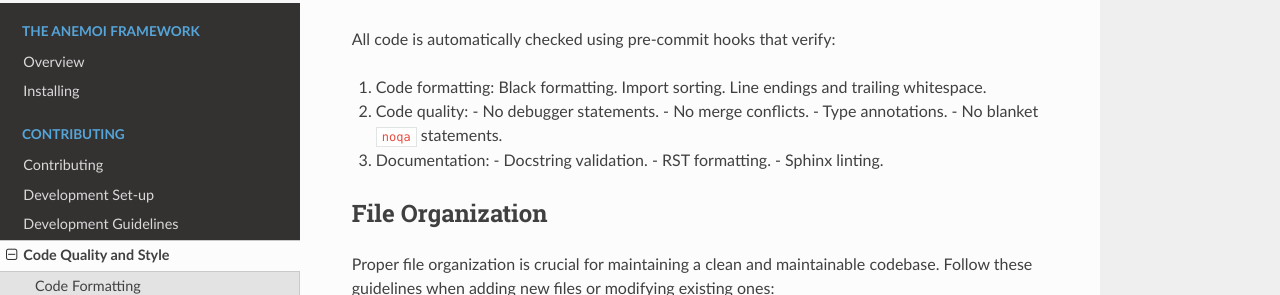
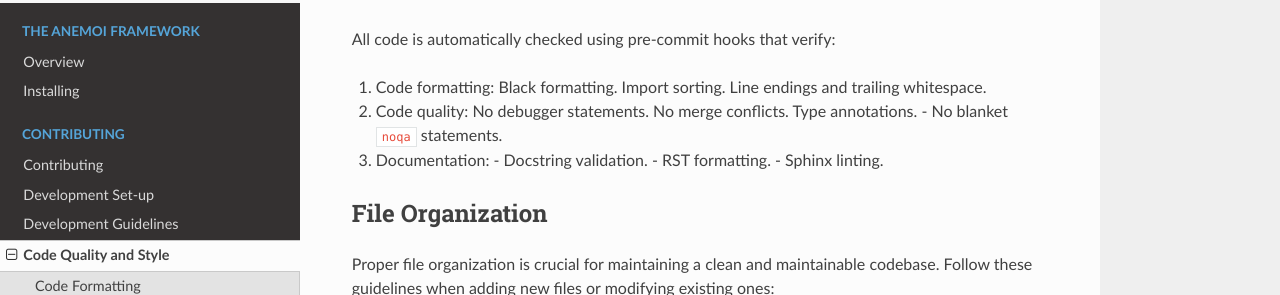
Before and after one commit to ecmwf/anemoi-docs, a Sphinx documentation site: the page built from docs/contributing/code_style.rst, in a window 1280 px wide and 900 px high, scrolled down 784 px. Shown: the part 156-451 px from the top of the window. Built offline with Sphinx 7.4.7 and the Read the Docs theme 3.1.0, drawn with Linux system fonts in a browser that asks for light colours.

```diff
--- a/docs/contributing/code_style.rst
+++ b/docs/contributing/code_style.rst
@@ -56,7 +56,7 @@ All code is automatically checked using pre-commit hooks that verify:
 
 #. Code formatting: Black formatting. Import sorting. Line endings and
    trailing whitespace.
-#. Code quality: - No debugger statements. - No merge conflicts. - Type
+#. Code quality: No debugger statements. No merge conflicts. Type
    annotations. - No blanket ``noqa`` statements.
 #. Documentation: - Docstring validation. - RST formatting. - Sphinx
    linting.
```
